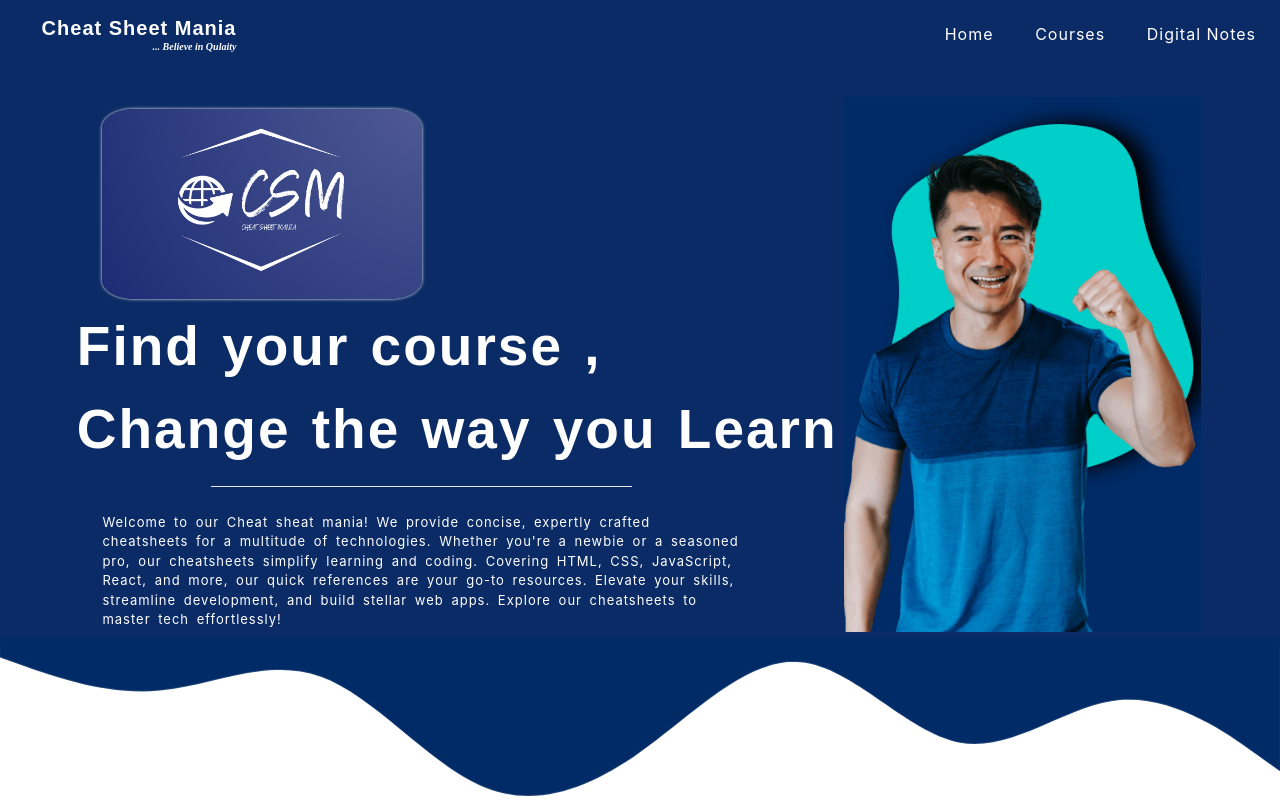
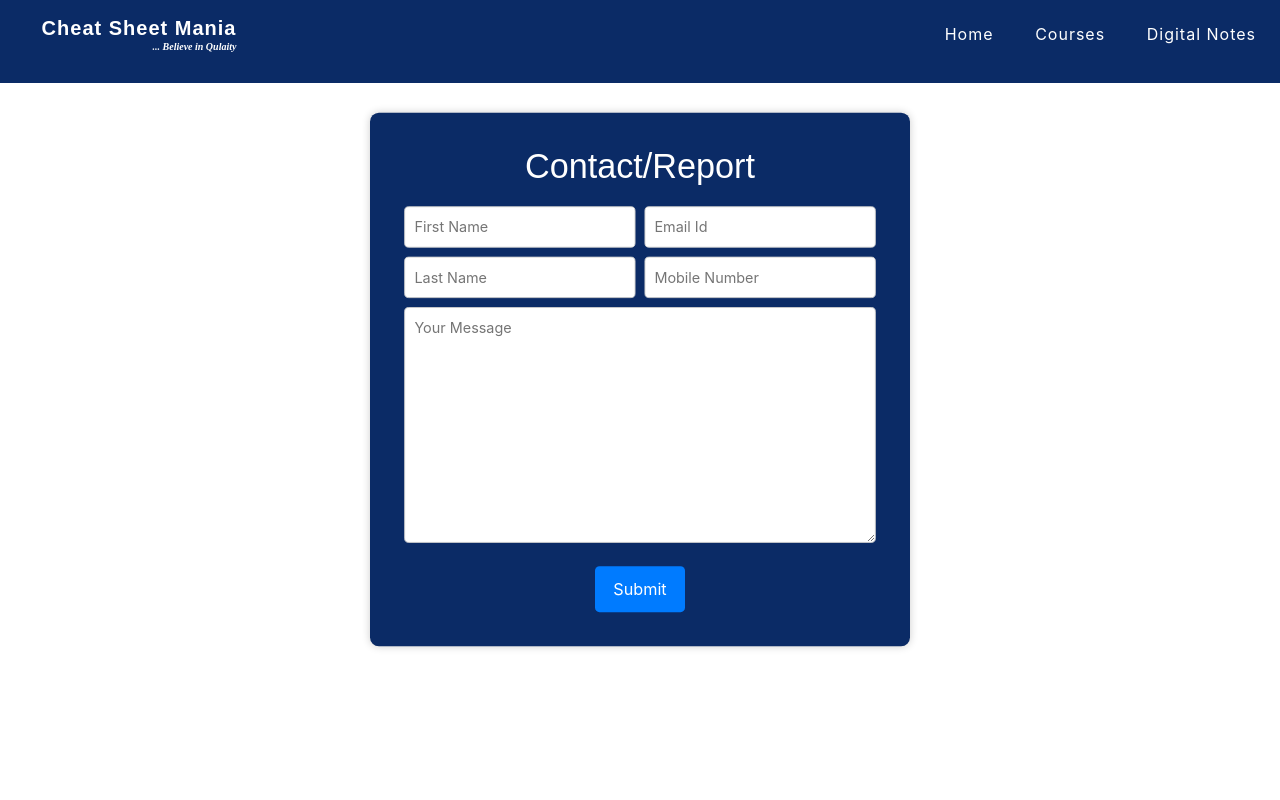
Before and after one commit to anmolmain/educationWebsite, a React (Create React App) app: page / in a window 1280 px wide. Shown: the top 800 px of the page. Built offline with nearby package versions, Linux system fonts and the light colour scheme.

Commit message:
added contact page layout

```diff
--- a/src/HomePage/HomePage.js
+++ b/src/HomePage/HomePage.js
@@ -7,10 +7,11 @@ import PopularCourses from './PopularCourses/PopularCourses.js'
 import Footer from './Footer/Footer.js'
 import Cara from './Cara/Cara.jsx'
 import { MostPopText } from './PopularCourses/MostPopText.jsx'
+import Contact from './Navbar/NavbarRouting/Contact.jsx'
 const HomePage = () => {
   return (
     <div>
-      <Navbar />
+      {/* <Navbar />
       <LandingPage />
       <Adv />
       <Special />
@@ -18,7 +19,8 @@ const HomePage = () => {
       <MostPopText />
       <PopularCourses />
 
-      <Footer />
+      <Footer /> */}
+      <Contact />
     </div>
   )
 }
--- /dev/null
+++ b/src/HomePage/Navbar/NavbarRouting/Contact.css
@@ -0,0 +1,63 @@
+
+
+.MainDivContact {
+    max-width: 600px;
+    margin: 0 auto;
+    padding: 3%;
+    text-align: center;
+    background-color: rgb(11, 43, 102);
+    border-radius: 10px;
+    box-shadow: 0 0 10px rgba(0, 0, 0, 0.2);
+    scale: 0.9;
+
+}
+
+.MainDivContact h1 {
+    font-size: 38px;
+    margin-bottom: 20px;
+    color: white;
+    font-family: Arial, Helvetica, sans-serif;
+}
+
+.inputContainer {
+    display: flex;
+    gap: 10px;
+}
+
+.inputGroup {
+    flex: 1;
+    display: flex;
+    flex-direction: column;
+}
+
+input[type="text"] {
+    width: 100%;
+    padding: 10px;
+    margin-bottom: 10px;
+    border: 1px solid #ccc;
+    border-radius: 5px;
+    font-size: 16px;
+}
+
+textarea {
+    width: 100%;
+    padding: 10px;
+    margin-bottom: 20px;
+    border: 1px solid #ccc;
+    border-radius: 5px;
+    font-size: 16px;
+}
+
+.submitButton {
+    background-color: #007bff;
+    color: #fff;
+    border: none;
+    border-radius: 5px;
+    padding: 12px 20px;
+    font-size: 18px;
+    cursor: pointer;
+}
+
+.submitButton:hover {
+    background-color: #0056b3;
+}
--- a/src/HomePage/Navbar/NavbarRouting/Contact.jsx
+++ b/src/HomePage/Navbar/NavbarRouting/Contact.jsx
@@ -1,12 +1,40 @@
-import React from 'react'
-import Navbar from '../Navbar'
+import React from 'react';
+import Navbar from '../Navbar';
+import './Contact.css';
+
 const Contact = () => {
   return (
     <div>
       <Navbar />
-      Contact
+      <div className="bg">
+        <div className="MainDivContact">
+          <h1>Contact/Report</h1>
+
+          <div className="inputContainer">
+            <div className="inputGroup">
+              <input type="text" placeholder="First Name" />
+              <input type="text" placeholder="Last Name" />
+            </div>
+
+            <div className="inputGroup">
+              <input type="text" placeholder="Email Id" />
+              <input type="text" placeholder="Mobile Number" />
+            </div>
+          </div>
+
+          <textarea
+            name="message"
+            id="message"
+            cols="30"
+            rows="10"
+            placeholder="Your Message"
+          ></textarea>
+
+          <button className="submitButton">Submit</button>
+        </div>
+      </div>
     </div>
-  )
-}
+  );
+};
 
-export default Contact
+export default Contact;
--- a/src/HomePage/Navbar/NavbarRouting/Courses.css
+++ b/src/HomePage/Navbar/NavbarRouting/Courses.css
@@ -46,7 +46,8 @@
 
 .scrollTemp img {
     box-shadow: 1px 1px 10px gray;
-    max-width: 10%;
+    max-width: 10vw;
+    min-width: 10vw;
     max-height: 52%;
     margin: 1%;
     border-radius: 50%;
@@ -85,3 +86,8 @@
        width: 50%;
     height: 2px;
 }
+.scrollTemp button{
+    outline: none;
+    border: none;
+    border-radius: 50%;
+}
--- a/src/HomePage/Navbar/NavbarRouting/Courses.jsx
+++ b/src/HomePage/Navbar/NavbarRouting/Courses.jsx
@@ -10,7 +10,11 @@ const Courses = () => {
       <Navbar />
       <div className="scrollTemp">
         {dataArr.map((item) => (
-          <img src={item.cImg} alt="" />
+          <button onClick={()=>{
+            nv(item.cLink)
+          }}>
+            <img src={item.cImg} alt="" />
+          </button>
         ))}
       </div>
       {
```
